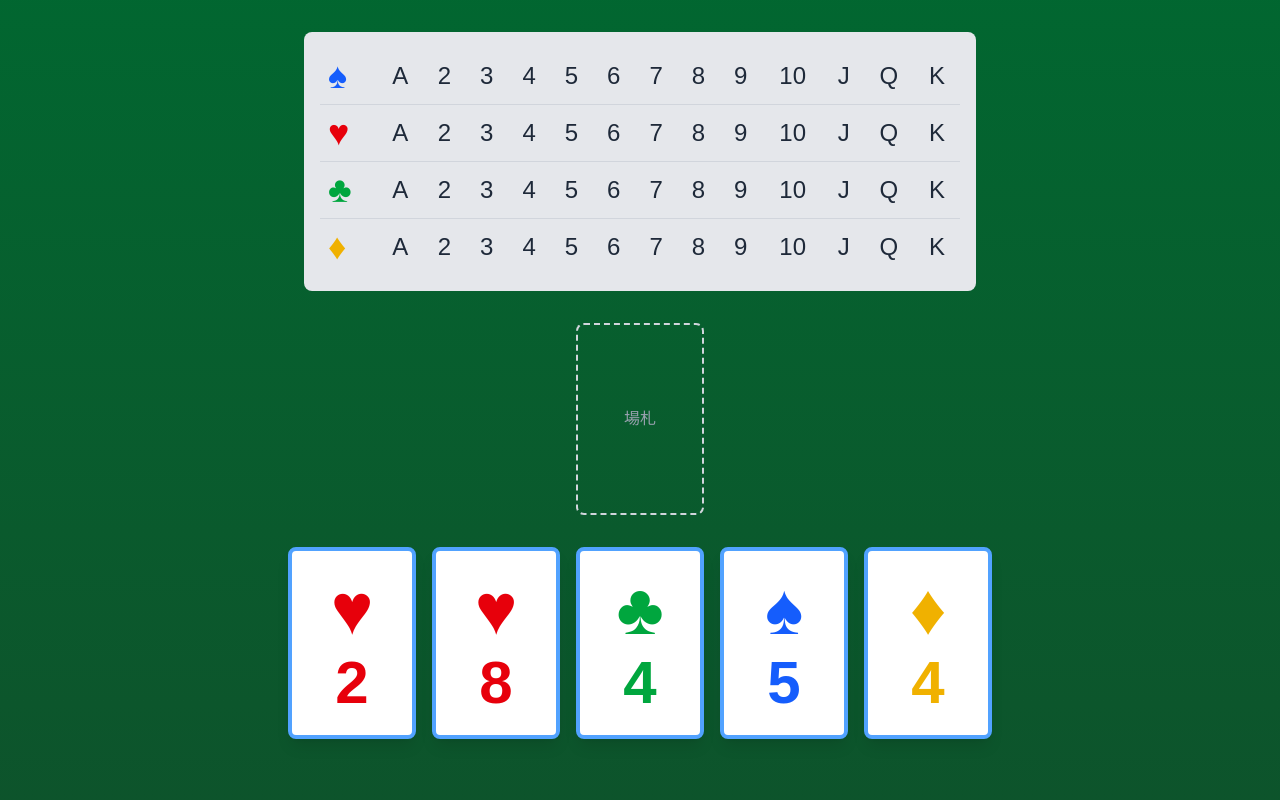
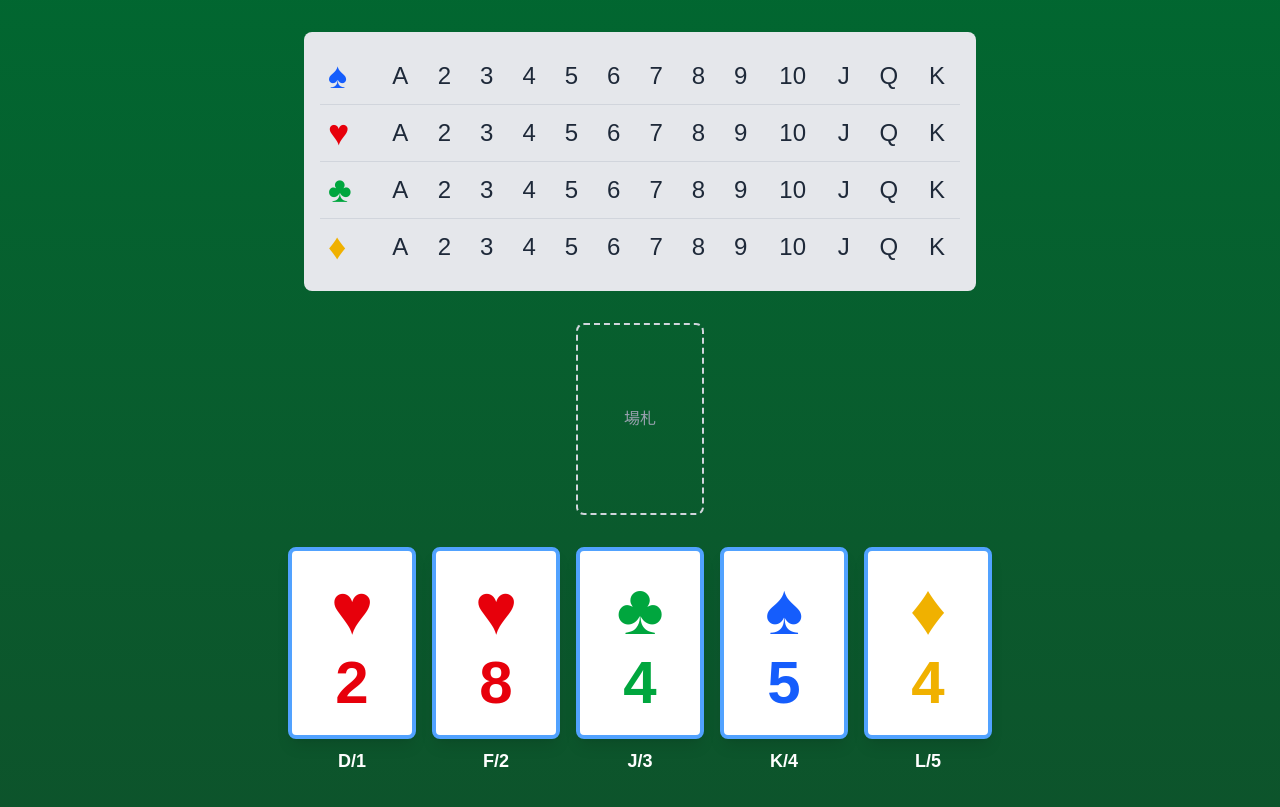
Before and after one commit to ShrimpSand/chainup, a Next.js app: page / in a window 1280 px wide. Built offline with nearby package versions, Linux system fonts and the light colour scheme.

Commit message:
キーボードで遊びやすいように変更

```diff
--- a/src/app/page.tsx
+++ b/src/app/page.tsx
@@ -176,7 +176,7 @@ export default function Home() {
               onClick={startNewGame}
               className="bg-blue-600 text-white px-6 py-2 rounded-lg hover:bg-blue-700"
             >
-              リトライ (R or S)
+              リトライ <span className="hidden sm:inline">(R or S)</span>
             </button>
           </div>
         </div>
--- a/src/components/Hand.tsx
+++ b/src/components/Hand.tsx
@@ -14,6 +14,7 @@ interface HandProps {
 }
 
 const keyMap = ['d', 'f', 'j', 'k', 'l'];
+const numKeys = ['1', '2', '3', '4', '5'];
 
 export const Hand: React.FC<HandProps> = ({ cards, onCardPlay, playableCards }) => {
   const cardRefs = useRef<Array<HTMLDivElement | null>>([]);
@@ -21,8 +22,11 @@ export const Hand: React.FC<HandProps> = ({ cards, onCardPlay, playableCards })
   useEffect(() => {
     const handleKeyPress = (e: KeyboardEvent) => {
       const keyIndex = keyMap.indexOf(e.key.toLowerCase());
-      if (keyIndex !== -1 && cards[keyIndex] && playableCards.includes(cards[keyIndex].id)) {
-        onCardPlay(cards[keyIndex].id, cardRefs.current[keyIndex]);
+      const numIndex = numKeys.indexOf(e.key);
+      const index = keyIndex !== -1 ? keyIndex : numIndex;
+
+      if (index !== -1 && cards[index] && playableCards.includes(cards[index].id)) {
+        onCardPlay(cards[index].id, cardRefs.current[index]);
       }
     };
 
@@ -58,6 +62,9 @@ export const Hand: React.FC<HandProps> = ({ cards, onCardPlay, playableCards })
                     className={`${isPlayable ? 'border-4 border-blue-400 hover:scale-110' : ''} transition-transform w-24 sm:w-32`}
                   />
                 </motion.div>
+                <div className="hidden sm:block mt-2 text-white font-bold text-lg">
+                  {keyMap[index].toUpperCase()}/{numKeys[index]}
+                </div>
               </div>
             );
           })}
```
